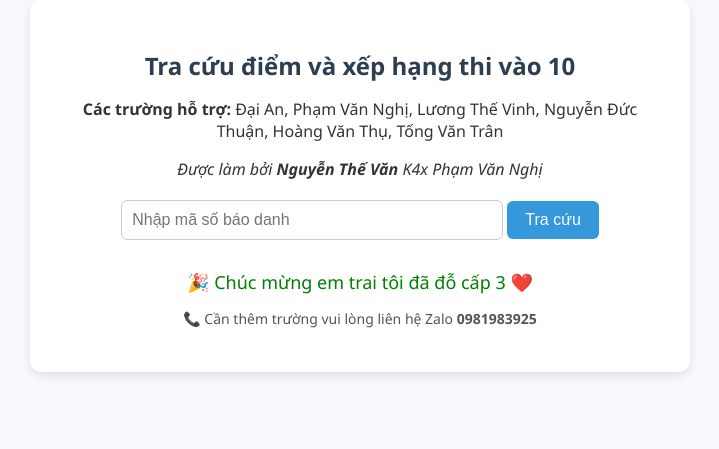
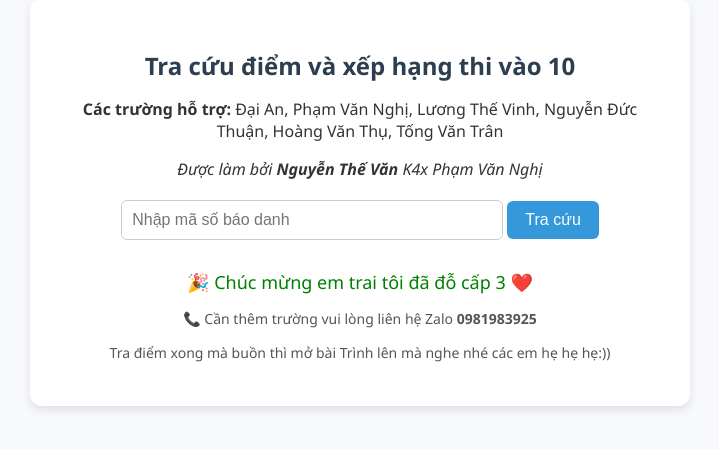
Before and after one commit to ntvan1712/pvn_ranking, a Flask app: page / in a window 1280 px wide. Shown: the part 51-500 px from the top of the page, without its empty margins (280-999 px from the left). Run offline with Flask 3, Linux system fonts and the light colour scheme.

Commit message:
fix: fix sort

```diff
--- a/templates/index.html
+++ b/templates/index.html
@@ -118,6 +118,9 @@
             📞 Cần thêm trường vui lòng liên hệ Zalo
             <strong style="user-select: all;">0981983925</strong>
         </p>
+        <p style="margin-top: 15px; font-size: 14px; color: #555;">
+            Tra điểm xong mà buồn thì mở bài Trình lên mà nghe nhé các em hẹ hẹ hẹ:))
+        </p>
     </div>
 </body>
 </html>
```
